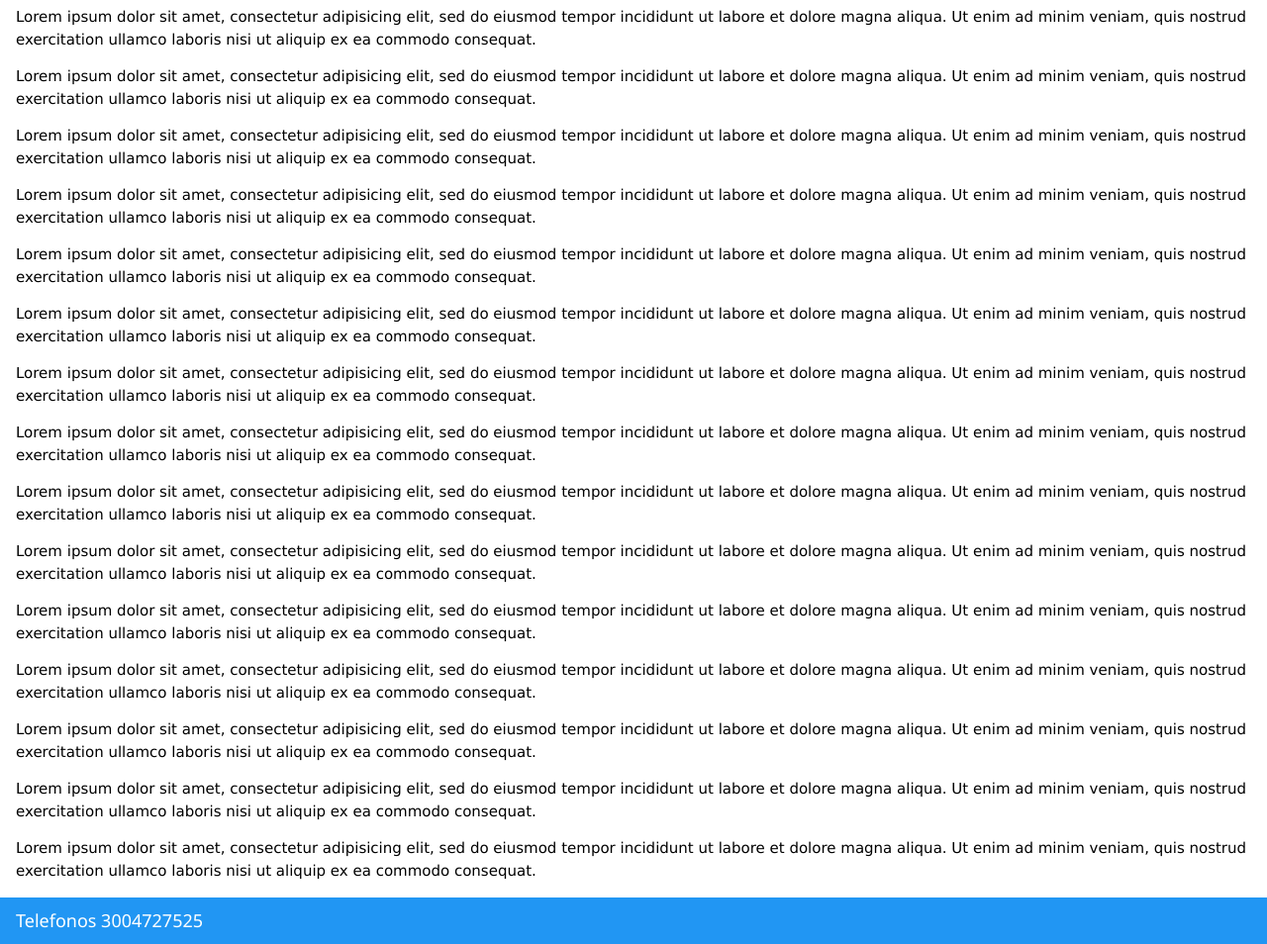
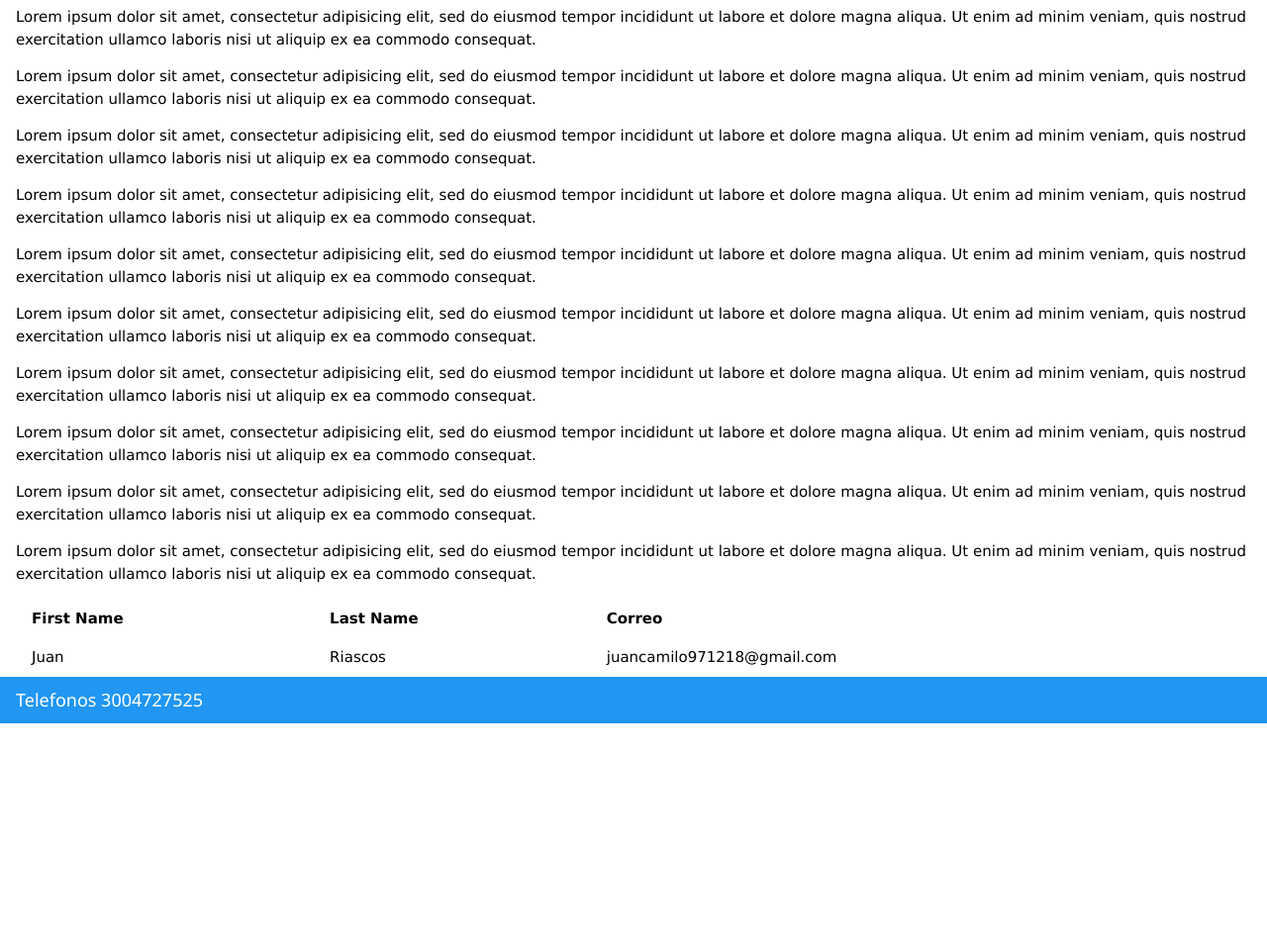
Before and after one commit to itanortega/prueba2018-08, a plain HTML site: page quienessomos.html in a window 1280 px wide. Shown: the part 83-1037 px from the top of the page at 99% size. After the commit the page ends 814 px from the top, so only its background shows below. Drawn offline with nearby package versions, Linux system fonts and the light colour scheme.

Commit message:
Inserccion tabla

```diff
--- a/quienessomos.html
+++ b/quienessomos.html
@@ -21,13 +21,20 @@
              <p>Lorem ipsum dolor sit amet, consectetur adipisicing elit, sed do eiusmod tempor incididunt ut labore et dolore magna aliqua. Ut enim ad minim veniam, quis nostrud exercitation ullamco laboris nisi ut aliquip ex ea commodo consequat.</p>
               <p>Lorem ipsum dolor sit amet, consectetur adipisicing elit, sed do eiusmod tempor incididunt ut labore et dolore magna aliqua. Ut enim ad minim veniam, quis nostrud exercitation ullamco laboris nisi ut aliquip ex ea commodo consequat.</p>
                <p>Lorem ipsum dolor sit amet, consectetur adipisicing elit, sed do eiusmod tempor incididunt ut labore et dolore magna aliqua. Ut enim ad minim veniam, quis nostrud exercitation ullamco laboris nisi ut aliquip ex ea commodo consequat.</p>
-                <p>Lorem ipsum dolor sit amet, consectetur adipisicing elit, sed do eiusmod tempor incididunt ut labore et dolore magna aliqua. Ut enim ad minim veniam, quis nostrud exercitation ullamco laboris nisi ut aliquip ex ea commodo consequat.</p>
-                 <p>Lorem ipsum dolor sit amet, consectetur adipisicing elit, sed do eiusmod tempor incididunt ut labore et dolore magna aliqua. Ut enim ad minim veniam, quis nostrud exercitation ullamco laboris nisi ut aliquip ex ea commodo consequat.</p>
-
-                  <p>Lorem ipsum dolor sit amet, consectetur adipisicing elit, sed do eiusmod tempor incididunt ut labore et dolore magna aliqua. Ut enim ad minim veniam, quis nostrud exercitation ullamco laboris nisi ut aliquip ex ea commodo consequat.</p>
-                   <p>Lorem ipsum dolor sit amet, consectetur adipisicing elit, sed do eiusmod tempor incididunt ut labore et dolore magna aliqua. Ut enim ad minim veniam, quis nostrud exercitation ullamco laboris nisi ut aliquip ex ea commodo consequat.</p>
-                    <p>Lorem ipsum dolor sit amet, consectetur adipisicing elit, sed do eiusmod tempor incididunt ut labore et dolore magna aliqua. Ut enim ad minim veniam, quis nostrud exercitation ullamco laboris nisi ut aliquip ex ea commodo consequat.</p>
-
+               <section>
+           <table class="w3-table">
+<tr>
+  <th>First Name</th>
+  <th>Last Name</th>
+  <th>Correo</th>
+</tr>
+<tr>
+  <td>Juan</td>
+  <td>Riascos</td>
+  <td>juancamilo971218@gmail.com</td>
+</tr>
+</table>
+       </section>
     </div>
 
     <footer class="w3-container w3-blue">
```
